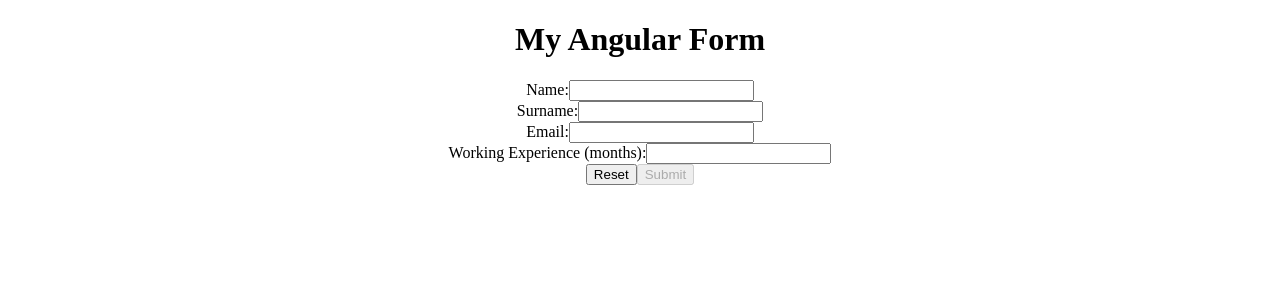
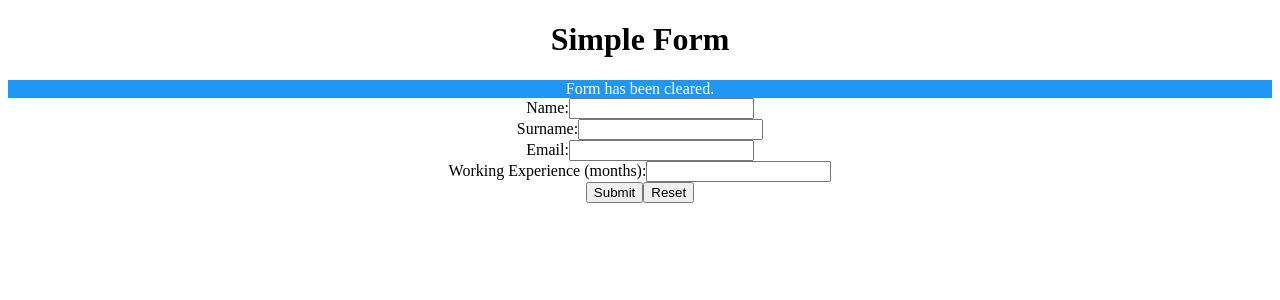
Before and after one commit to 39104140296/test-work-form, an Angular app: page / in a window 1280 px wide. Both pictures are taken after a click on the button "Reset". Shown: the top 300 px of the page. Built offline with nearby package versions, Linux system fonts and the light colour scheme.

Commit message:
Create message component and inital styling

```diff
--- a/src/app/app.component.html
+++ b/src/app/app.component.html
@@ -1,5 +1,6 @@
 <div style="text-align:center">
   <h1>{{ title }}</h1>
+  <app-message *ngIf="formStatusMessage" [text]="formStatusMessage" [type]="messageType"></app-message>
   <form [formGroup]="userForm" (ngSubmit)="onSubmit()">
     <div>
       <label for="name">Name:</label>
@@ -35,7 +36,7 @@
         Only 1 decimal place is allowed.
       </div>
     </div>
+    <button type="submit">Submit</button>
     <button type="button" (click)="resetForm()">Reset</button>
-    <button type="submit" [disabled]="userForm.invalid">Submit</button>
   </form>
 </div>
--- a/src/app/app.component.ts
+++ b/src/app/app.component.ts
@@ -1,20 +1,22 @@
 import { Component } from '@angular/core';
-import { ReactiveFormsModule, FormGroup, FormControl, AbstractControl, Validators, ValidationErrors, ValidatorFn } from '@angular/forms';
+import { ReactiveFormsModule, FormGroup, FormControl, Validators } from '@angular/forms';
 import { NgIf } from '@angular/common';
 import { decimalPlacesValidator } from './validators/decimal-places.validator';
+import { MessageComponent } from './message/message.component';
 
 @Component({
   selector: 'app-root',
   standalone: true,
   imports: [
     ReactiveFormsModule,
-    NgIf
+    NgIf,
+    MessageComponent
   ],
   templateUrl: './app.component.html',
   styleUrls: ['./app.component.css']
 })
 export class AppComponent {
-  title = 'My Angular Form';
+  title = 'Simple Form';
 
   userForm = new FormGroup({
     name: new FormControl('', [Validators.required]),
@@ -26,11 +28,23 @@ export class AppComponent {
     ])
   });
 
+  formStatusMessage = '';
+  messageType: 'info' | 'error' | 'success' = 'info';
+
   onSubmit() {
-    console.log(this.userForm.value);
+    if (this.userForm.valid) {
+      console.log(this.userForm.value);
+      this.formStatusMessage = 'Form submitted successfully!';
+      this.messageType = 'success';
+    } else {
+      this.formStatusMessage = 'Please check the form for errors.';
+      this.messageType = 'error';
+    }
   }
 
   resetForm() {
     this.userForm.reset();
+    this.formStatusMessage = 'Form has been cleared.';
+    this.messageType = 'info';
   }
 }
--- /dev/null
+++ b/src/app/message/message.component.css
@@ -0,0 +1,20 @@
+.info {
+    background-color: #2196f3;
+    color: white;
+    padding: 10px;
+    border-radius: 4px;
+  }
+
+  .error {
+    background-color: #e53935;
+    color: white;
+    padding: 10px;
+    border-radius: 4px;
+  }
+
+  .success {
+    background-color: #4caf50;
+    color: white;
+    padding: 10px;
+    border-radius: 4px;
+  }
--- /dev/null
+++ b/src/app/message/message.component.html
@@ -0,0 +1,3 @@
+<div [ngStyle]="getStyle()">
+    {{ text }}
+  </div>
--- /dev/null
+++ b/src/app/message/message.component.ts
@@ -0,0 +1,26 @@
+import { Component, Input } from '@angular/core';
+import { NgStyle } from '@angular/common';
+
+@Component({
+  selector: 'app-message',
+  templateUrl: './message.component.html',
+  styleUrls: ['./message.component.css'],
+  imports: [NgStyle],
+  standalone: true
+})
+export class MessageComponent {
+  @Input() text: string = '';
+  @Input() type: 'info' | 'error' | 'success' = 'info';
+
+  getStyle() {
+    switch (this.type) {
+      case 'success':
+        return { 'background-color': '#4caf50', 'color': 'white' };
+      case 'error':
+        return { 'background-color': '#e53935', 'color': 'white' };
+      case 'info':
+      default:
+        return { 'background-color': '#2196f3', 'color': 'white' };
+    }
+  }
+}
```
Also changed, not shown: 1 other file (tests, documents, lock files or other folders).
